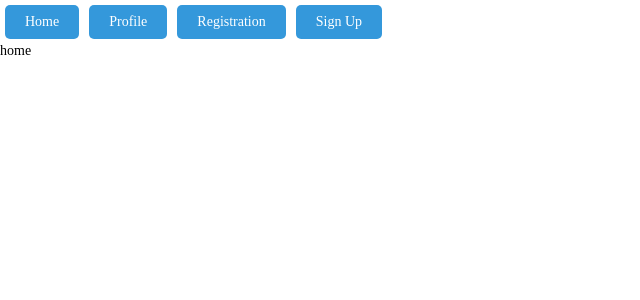
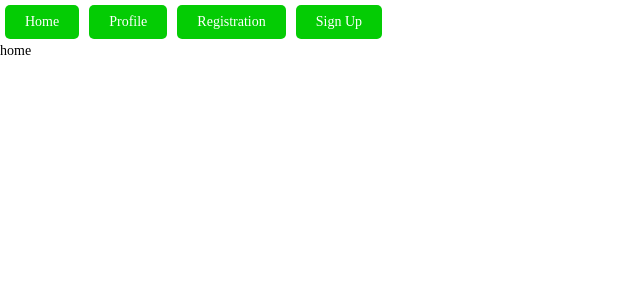
Before and after one commit to MEDOYED/harmonia, a React (Vite) app: page / in a window 1280 px wide. Shown: the top 300 px of the page, without its empty margins (0-640 px from the left). Built offline with nearby package versions, Linux system fonts and the light colour scheme.

Commit message:
change nav buttons color

```diff
--- a/src/components/app/app.css
+++ b/src/components/app/app.css
@@ -3,7 +3,7 @@
   margin: 5px;
   border: none;
   border-radius: 5px;
-  background-color: #3498db;
+  background-color: #04cc04;
   color: white;
   text-decoration: none;
   display: inline-block;
```
